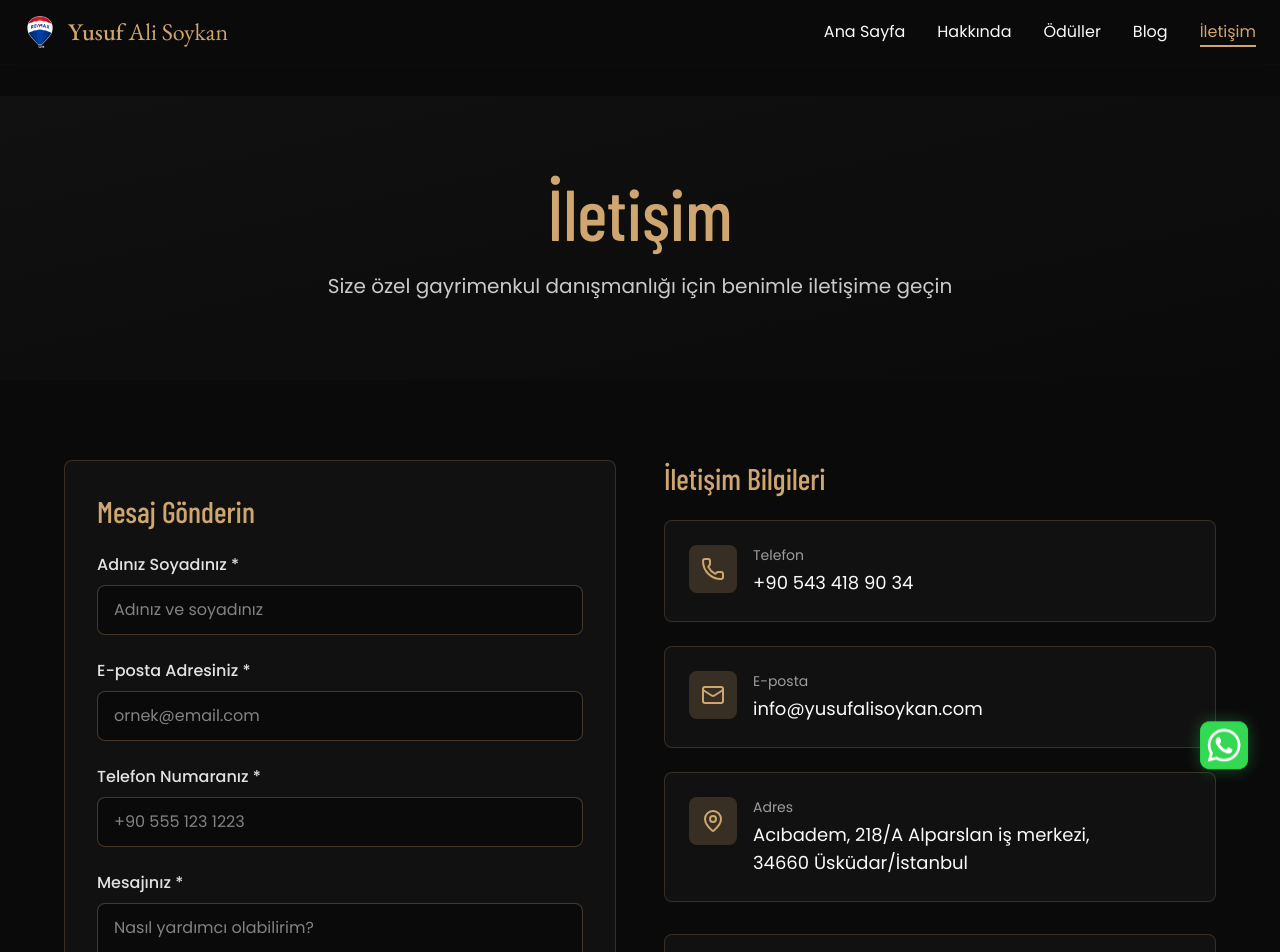
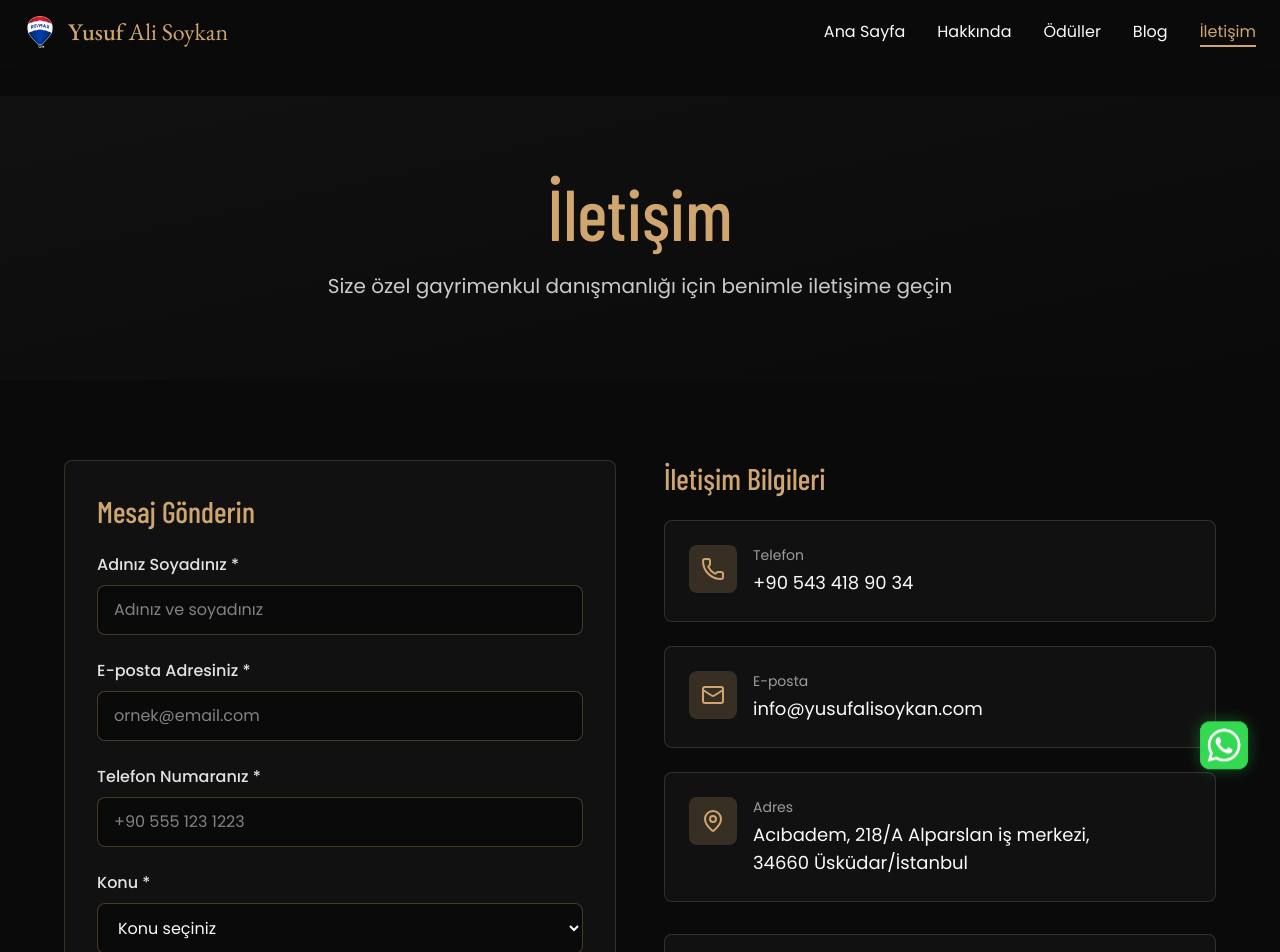
Before and after one commit to MF-Digital-Studio/yusufalisoykan-gayrimenkul, a React (Vite) app: page /iletisim in a window 1280 px wide. Shown: the top 952 px of the page. Built offline with nearby package versions, Linux system fonts and the light colour scheme.

Commit message:
feat(contact): add subject selection with conditional custom subject and include it in Resend emails

```diff
--- a/api/contact.ts
+++ b/api/contact.ts
@@ -3,6 +3,7 @@ import { Resend } from "resend";
 const MIN_SUBMIT_MS = 3000;
 const MAX_NAME_LENGTH = 120;
 const MAX_PHONE_LENGTH = 40;
+const MAX_SUBJECT_LENGTH = 180;
 const MAX_MESSAGE_LENGTH = 5000;
 
 function isValidEmail(value: string): boolean {
@@ -78,11 +79,12 @@ export default async function handler(req: any, res: any) {
   const name = typeof body?.name === "string" ? body.name.trim() : "";
   const email = typeof body?.email === "string" ? body.email.trim() : "";
   const phone = typeof body?.phone === "string" ? body.phone.trim() : "";
+  const subject = typeof body?.subject === "string" ? body.subject.trim() : "";
   const message = typeof body?.message === "string" ? body.message.trim() : "";
   const website = typeof body?.website === "string" ? body.website.trim() : "";
   const formStartedAt = Number(body?.formStartedAt);
 
-  if (!name || !email || !phone || !message) {
+  if (!name || !email || !phone || !subject || !message) {
     return res.status(400).json({
       success: false,
       error: "Please fill in all required fields.",
@@ -92,6 +94,7 @@ export default async function handler(req: any, res: any) {
   if (
     name.length > MAX_NAME_LENGTH ||
     phone.length > MAX_PHONE_LENGTH ||
+    subject.length > MAX_SUBJECT_LENGTH ||
     message.length > MAX_MESSAGE_LENGTH
   ) {
     return res.status(400).json({
@@ -135,30 +138,32 @@ export default async function handler(req: any, res: any) {
   const resend = new Resend(apiKey);
 
   try {
-    const subject = `Yeni İletişim Formu Mesajı - ${name}`;
+    const mailSubject = `Yeni İletişim Formu - ${subject} (${name})`;
 
     const safeName = escapeHtml(name);
     const safeEmail = escapeHtml(email);
     const safePhone = escapeHtml(phone);
+    const safeSubject = escapeHtml(subject);
     const safeMessage = escapeHtml(message).replaceAll("\n", "<br />");
 
     console.log("CONTACT API SEND ATTEMPT", {
       fromEmail: safeDebugEmail(fromEmail),
       toEmail: safeDebugEmail(toEmail),
       replyTo: safeDebugEmail(email),
-      subject,
+      subject: mailSubject,
     });
 
     const result = await resend.emails.send({
       from: fromEmail,
       to: [toEmail],
-      subject,
+      subject: mailSubject,
       replyTo: email,
       text: `Yeni iletişim formu mesajı
 
 Ad Soyad: ${name}
 E-posta: ${email}
 Telefon: ${phone}
+Konu: ${subject}
 
 Mesaj:
 ${message}`,
@@ -211,6 +216,16 @@ ${message}`,
                       Telefon
                     </div>
                     <div style="font-size:15px;color:#1f1f1f;">${safePhone}</div>
+                  </div>
+                </td>
+              </tr>
+              <tr>
+                <td style="padding:0 0 16px;">
+                  <div style="padding:16px 18px;border:1px solid #ece7de;border-radius:12px;background:#faf8f4;">
+                    <div style="font-size:12px;font-weight:700;letter-spacing:0.4px;text-transform:uppercase;color:#9a7a45;margin-bottom:6px;">
+                      Konu
+                    </div>
+                    <div style="font-size:15px;color:#1f1f1f;">${safeSubject}</div>
                   </div>
                 </td>
               </tr>
--- a/src/app/pages/Contact.tsx
+++ b/src/app/pages/Contact.tsx
@@ -1,6 +1,6 @@
 import { useState } from "react";
 import { Phone, Mail, MapPin, Send } from "lucide-react";
-import { motion } from "motion/react";
+import { AnimatePresence, motion } from "motion/react";
 import { AnimatedSection } from "../components/AnimatedSection";
 
 const GOOGLE_MAPS_LOCATION_URL =
@@ -8,11 +8,24 @@ const GOOGLE_MAPS_LOCATION_URL =
 const GOOGLE_MAPS_EMBED_URL =
   "https://www.google.com/maps/embed?pb=!1m18!1m12!1m3!1d3010.5655608708403!2d29.054530500000002!3d41.0128811!2m3!1f0!2f0!3f0!3m2!1i1024!2i768!4f13.1!3m3!1m2!1s0x14cac94a19f63edb%3A0x9c21d28c81b96d58!2zUkUvTUFYIMOcc2vDvGRhciB8IFl1c3VmIFNveWthbiAtIEVtbGFrIERhbsSxxZ9tYW7EsQ!5e0!3m2!1str!2str!4v1773010421168!5m2!1str!2str";
 
+const SUBJECT_OPTIONS = [
+  "Satılık Mülk İlanı Vermek İstiyorum",
+  "Kiralık Mülk İlanı Vermek İstiyorum",
+  "Gayrimenkul Değerleme / Ekspertiz",
+  "Satın Almak İçin Danışmanlık",
+  "Kiralık Yer Arıyorum",
+  "Yatırım Fırsatları Hakkında Bilgi",
+  "Tapu ve Hukuki Süreçler",
+  "Diğer",
+] as const;
+
 export function Contact() {
   const [formData, setFormData] = useState({
     name: "",
     email: "",
     phone: "",
+    subject: "",
+    customSubject: "",
     message: "",
   });
 
@@ -27,9 +40,12 @@ export function Contact() {
     const name = formData.name.trim();
     const email = formData.email.trim();
     const phone = formData.phone.trim();
+    const selectedSubject = formData.subject.trim();
+    const customSubject = formData.customSubject.trim();
+    const subject = selectedSubject === "Diğer" ? customSubject : selectedSubject;
     const message = formData.message.trim();
 
-    if (!name || !email || !phone || !message) {
+    if (!name || !email || !phone || !subject || !message) {
       setSubmitStatus("error");
       setSubmitError("Lütfen zorunlu alanların tamamını doldurun.");
       return;
@@ -54,6 +70,7 @@ export function Contact() {
           name,
           email,
           phone,
+          subject,
           message,
           website: botField,
           formStartedAt,
@@ -68,7 +85,7 @@ export function Contact() {
 
       setSubmitStatus("success");
       setTimeout(() => {
-        setFormData({ name: "", email: "", phone: "", message: "" });
+        setFormData({ name: "", email: "", phone: "", subject: "", customSubject: "", message: "" });
         setBotField("");
         setFormStartedAt(Date.now());
         setSubmitStatus("idle");
@@ -79,10 +96,12 @@ export function Contact() {
     }
   };
 
-  const handleChange = (e: React.ChangeEvent<HTMLInputElement | HTMLTextAreaElement>) => {
+  const handleChange = (e: React.ChangeEvent<HTMLInputElement | HTMLTextAreaElement | HTMLSelectElement>) => {
+    const { name, value } = e.target;
     setFormData({
       ...formData,
-      [e.target.name]: e.target.value,
+      [name]: value,
+      ...(name === "subject" && value !== "Diğer" ? { customSubject: "" } : {}),
     });
   };
 
@@ -184,6 +203,56 @@ export function Contact() {
                       placeholder="+90 555 123 1223"
                     />
                   </div>
+
+                  <div>
+                    <label htmlFor="subject" className="block text-[#F8FAFC]/90 mb-2">
+                      Konu *
+                    </label>
+                    <select
+                      id="subject"
+                      name="subject"
+                      value={formData.subject}
+                      onChange={handleChange}
+                      required
+                      className="w-full px-4 py-3 bg-[#0A0A0A] border border-[#CFA670]/30 rounded-lg text-[#F8FAFC] focus:outline-none focus:border-[#CFA670] transition-colors"
+                    >
+                      <option value="" disabled>
+                        Konu seçiniz
+                      </option>
+                      {SUBJECT_OPTIONS.map((option) => (
+                        <option key={option} value={option}>
+                          {option}
+                        </option>
+                      ))}
+                    </select>
+                  </div>
+
+                  <AnimatePresence initial={false}>
+                    {formData.subject === "Diğer" && (
+                      <motion.div
+                        key="custom-subject"
+                        initial={{ opacity: 0, y: -6, height: 0 }}
+                        animate={{ opacity: 1, y: 0, height: "auto" }}
+                        exit={{ opacity: 0, y: -6, height: 0 }}
+                        transition={{ duration: 0.2, ease: "easeOut" }}
+                        className="overflow-hidden"
+                      >
+                        <label htmlFor="customSubject" className="block text-[#F8FAFC]/90 mb-2">
+                          Özel Konu *
+                        </label>
+                        <input
+                          type="text"
+                          id="customSubject"
+                          name="customSubject"
+                          value={formData.customSubject}
+                          onChange={handleChange}
+                          required={formData.subject === "Diğer"}
+                          className="w-full px-4 py-3 bg-[#0A0A0A] border border-[#CFA670]/30 rounded-lg text-[#F8FAFC] focus:outline-none focus:border-[#CFA670] transition-colors"
+                          placeholder="Konu başlığınızı yazın"
+                        />
+                      </motion.div>
+                    )}
+                  </AnimatePresence>
 
                   <div>
                     <label htmlFor="message" className="block text-[#F8FAFC]/90 mb-2">
```
Also changed, not shown: 1 other file (tests, documents, lock files or other folders).
